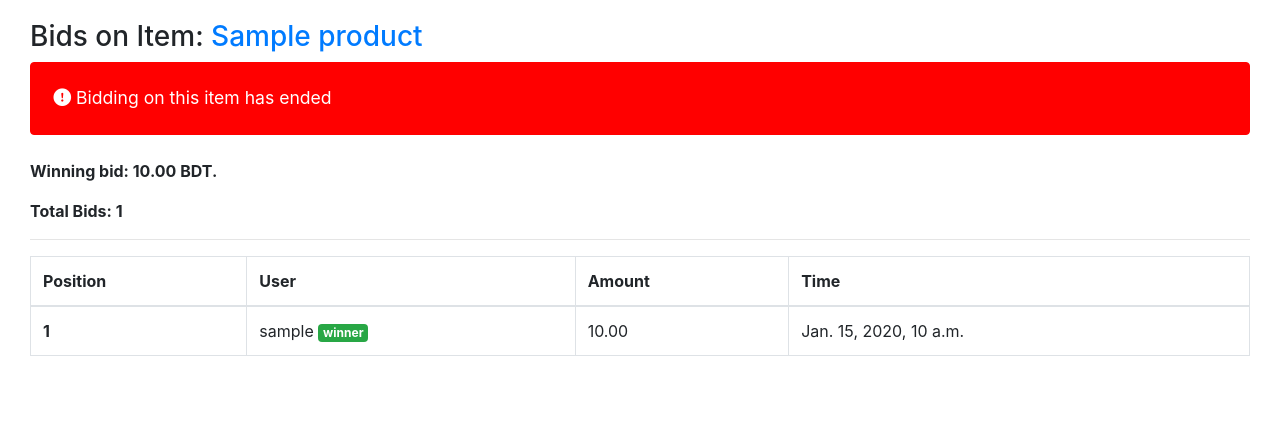
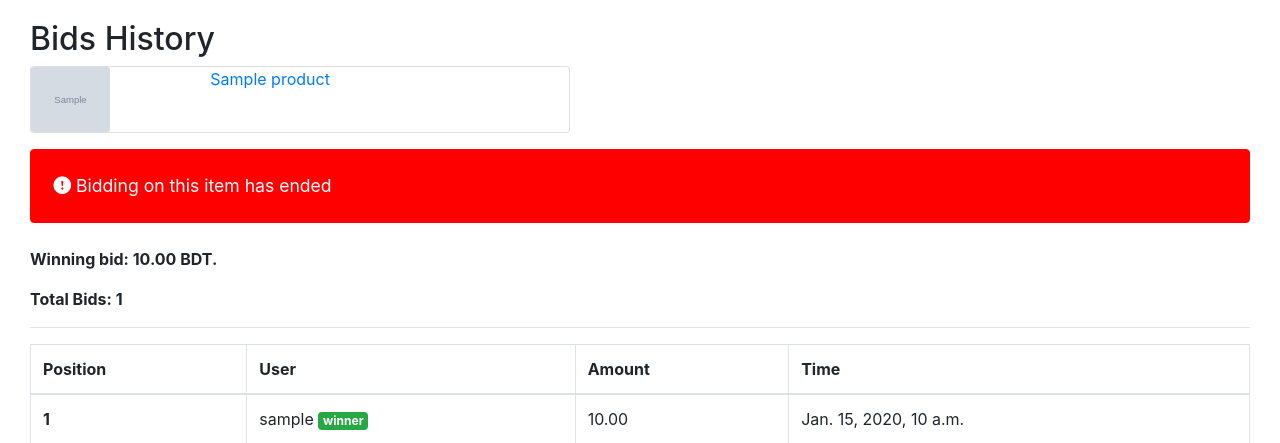
Before and after one commit to abijoy/abay, a Django app: page /product/bids/1/ in a window 1280 px wide. Shown: the part 114-557 px from the top of the page. Run offline with Django 3.2, Linux system fonts and the light colour scheme; tables that the repository leaves empty hold one stand-in row (values such as "Sample post"); grey boxes marked "Sample" are stand-in pictures; parts of the project's set-up code (start-up, migrations or seed data) failed here and were passed over; some libraries are stand-ins or nearby versions.

Commit message:
product preview as a card

```diff
--- a/app/templates/app/bids_list.html
+++ b/app/templates/app/bids_list.html
@@ -7,12 +7,30 @@
 {% block content %}
 
     <div class="product-detail">
-        <h3>
-            Bids on Item:
+        <h2>Bids History</h2>
+        <!-- <h5 style="padding-top: 1.1rem; padding-bottom: 1.1rem;">
             <a href="{% url 'app:product_detail' product.id %}">
+                <img class="bids-list-preview-img" src="{{ product.product_images.first.image.url }}" alt="" >
                 {{ product.name }}
             </a>
-        </h3>
+        </h5> -->
+
+        <a href="{% url 'app:product_detail' product.id %}">
+            <div class="card mb-3" style="max-width: 540px;">
+                <div class="row no-gutters">
+                <div class="col-sm-4">
+                    <img class="card-img" src="{{ product.product_images.first.image.url }}" alt="" style="height: 65px; width: 79px;">
+                </div>
+                <div class="col-sm-8">
+                    <div class="card-body" style="padding: 0;">
+                    <!-- <h5 class="card-title"> -->
+                        {{ product.name }}
+                    <!-- </h5> -->
+                    </div>
+                </div>
+                </div>
+            </div>
+        </a>
 
         <div class="bid-status">
             {% if product.is_bid_running %}
--- a/static/css/app.css
+++ b/static/css/app.css
@@ -147,3 +147,10 @@ h1 #headline{
 	font-size: 1.1rem;
 	padding: 1.4rem;
   }
+
+  .bids-list-preview-img {
+	height: 59px;
+	width: 78px;
+	border: 1px solid gray;
+	border-radius: 0.4rem;
+  }
```
